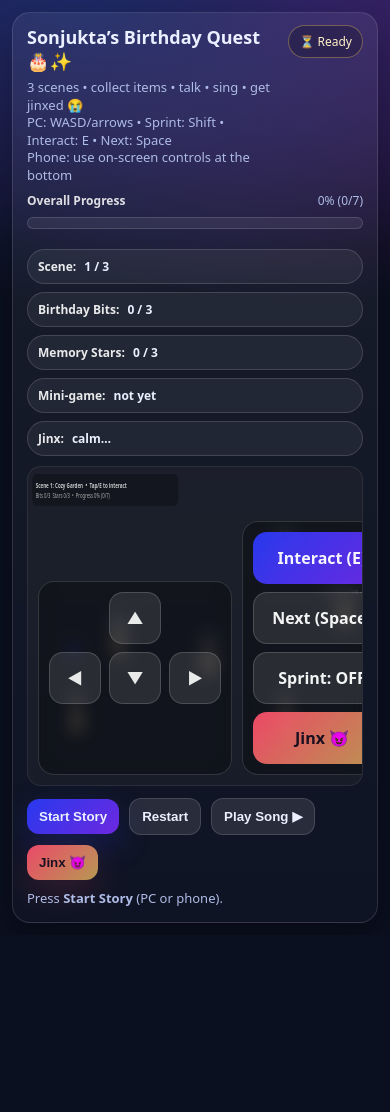
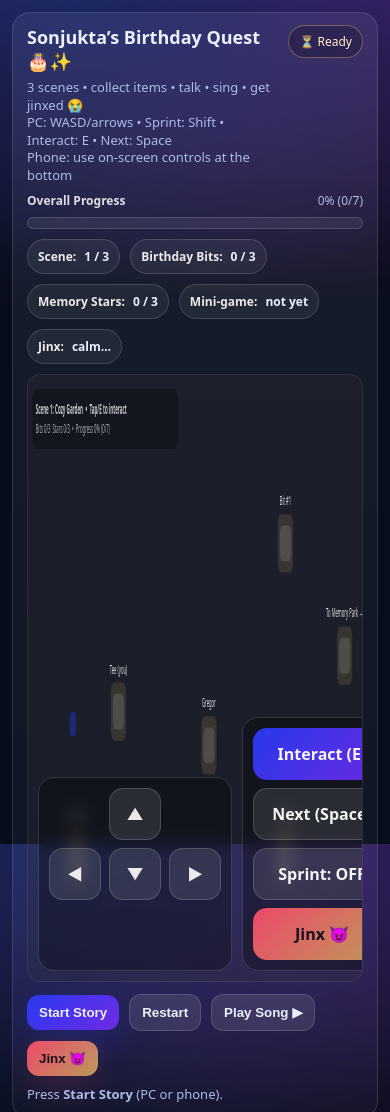
Before and after one commit to tee-uwu/snjkt, a plain HTML site: page index.html in a window 390 px wide. Shown: the top 1112 px of the page. Before the commit the page ends 935 px from the top, so only its background shows below. Drawn offline with Linux system fonts and the light colour scheme.

Commit message:
Add mobile responsiveness and UI tweak

```diff
--- a/index.html
+++ b/index.html
@@ -134,6 +134,37 @@
       touch-action:none;
     }
 
+
+    /* --- Mobile smoothness tweaks --- */
+    html, body { height: 100%; overscroll-behavior: none; }
+    body { -webkit-text-size-adjust: 100%; }
+    .stage{ contain: layout paint size; }
+    @media (max-width: 600px){
+      /* Use more of the screen on phones and avoid feeling "zoomed out" */
+      .stage{
+        aspect-ratio: auto;
+        height: min(72vh, 640px);
+        min-height: 360px;
+        max-height: none;
+      }
+      .controls{ gap:12px; }
+      button{ padding:12px 14px; border-radius:14px; }
+      .hint{ font-size:12px; }
+      /* Keep touch controls above iOS home bar */
+      .touchUI{
+        padding-bottom: env(safe-area-inset-bottom);
+        bottom: calc(10px + env(safe-area-inset-bottom));
+      }
+      .touchPad{
+        grid-template-columns: 48px 48px 48px;
+        grid-template-rows: 48px 48px 48px;
+      }
+      .tbtn{ width:48px; height:48px; border-radius:14px; }
+      .bigTouch{ height:48px; border-radius:14px; }
+      .touchBtns{ min-width: 150px; }
+    }
+
+
     .controls{
       display:flex;
       flex-wrap:wrap;
@@ -187,7 +218,6 @@
     }
     .panel h2{margin:0 0 8px; font-size:14px}
     .panel p{margin:0; color:var(--muted); font-size:13px; line-height:1.45}
-    .hud{ display:grid; gap:8px; margin-top:10px; }
     .pill{
       display:flex; justify-content:space-between; align-items:center;
       padding:10px 12px; border-radius:12px;
@@ -533,7 +563,13 @@
     cv.height = Math.floor(cssH * dpr);
     ctx.setTransform(dpr,0,0,dpr,0,0);
   }
-  window.addEventListener("resize", resizeCanvas);
+  let _rzTimer = null;
+  function scheduleResize(){
+    clearTimeout(_rzTimer);
+    _rzTimer = setTimeout(()=>requestAnimationFrame(resizeCanvas), 80);
+  }
+  window.addEventListener("resize", scheduleResize);
+  window.addEventListener("orientationchange", scheduleResize);
 
   // Assets
   const IMG = {};
@@ -574,7 +610,7 @@
   song.volume = 0.85;
 const batTone = new Audio("assets/batmantor_tone.mp3");
 batTone.loop = false;
-batTone.volume = 0.95;
+batTone.volume = 0.55;
 
 function safePlay(aud){
   try{
@@ -616,7 +652,7 @@ function playBatTone(){
   let confetti = [];
 
   const INTERACT_RANGE = 92;
-  const PICKUP_RANGE = 78;
+  const PICKUP_RANGE = 58;
 
   const touchMove = {up:false,down:false,left:false,right:false};
   let sprintOn = false;
@@ -974,8 +1010,15 @@ function playBatTone(){
 
   function scheduleNextBat(){
     const now = performance.now();
+    // Fewer Batmantor jumpscares (and none on the final stage)
     if(sceneIndex > 1) { nextBatAt = Infinity; return; }
-    nextBatAt = now + (6000 + Math.random()*8000);
+    // Only sometimes schedule a scare, and make the gap longer
+    const chance = 0.35; // 35% chance each cycle
+    if(Math.random() > chance){
+      nextBatAt = now + (14000 + Math.random()*14000); // 14–28s
+      return;
+    }
+    nextBatAt = now + (16000 + Math.random()*18000); // 16–34s
   }
 
   function intro(){
@@ -1189,8 +1232,8 @@ and gaaner kotha na hoy ajke baad e dilam 😌`),
     const radius = 120 + Math.random()*80;
     batX = clamp(player.x + Math.cos(angle)*radius, 70, 890);
     batY = clamp(player.y + Math.sin(angle)*radius, 90, 470);
-    batHideAt = performance.now() + 1700;
-    activateJinx(1800);
+    batHideAt = performance.now() + 900;
+    activateJinx(1200);
   }
 
   function step(t){
```
